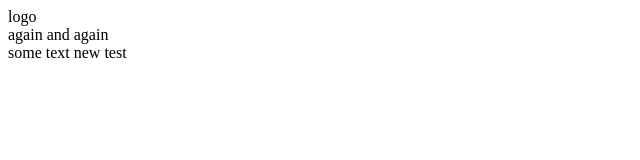
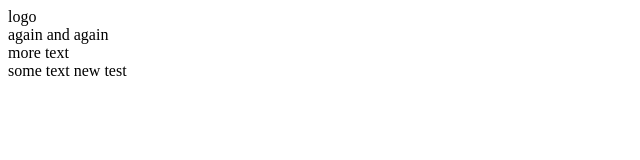
Before and after one commit to Danilyk/FE_test, a plain HTML site: page index.html in a window 1280 px wide. Shown: the whole page, without its empty margins (0-640 px from the left). Drawn offline with Linux system fonts and the light colour scheme.

Commit message:
add footer1 eor test

```diff
--- a/index.html
+++ b/index.html
@@ -10,7 +10,9 @@
 </div>
 again
     and again
-
+<div class="footer1">
+    more text
+</div>
 <footer>
     some text
     new test
```
